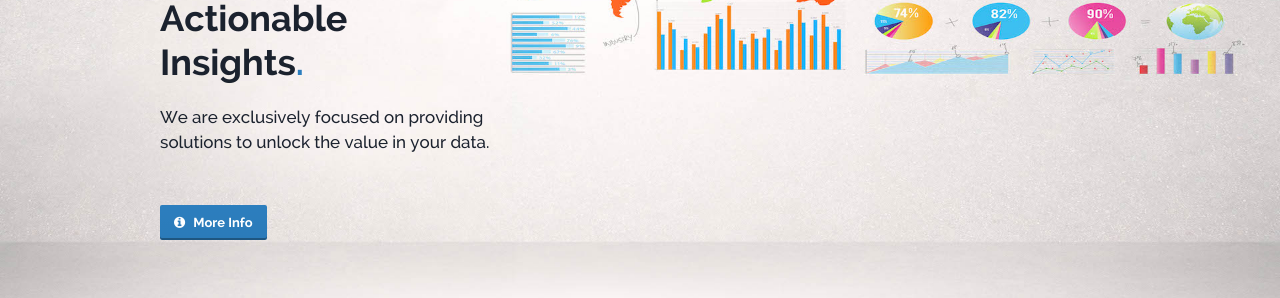
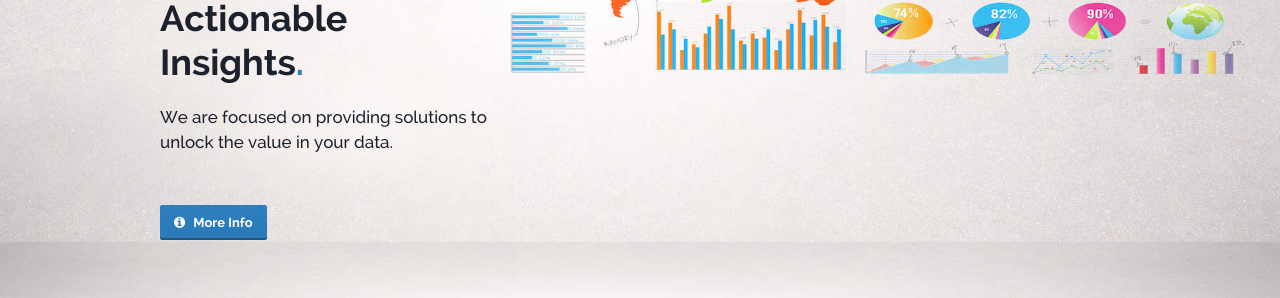
Before and after one commit to dtmtx/dtmtx.github.io, a Jekyll site: the page built from index.html, in a window 1280 px wide and 1286 px high. Shown: the part 212-510 px from the top of the window. Built offline with Jekyll 4.4.1, drawn with Linux system fonts in a browser that asks for light colours; Markdown is read by kramdown in place of the engine named in the settings; some of the changed lines change nothing that is shown.

Commit message:
content update

```diff
--- a/index.html
+++ b/index.html
@@ -30,7 +30,7 @@
                     <h1>Transform your Data into Actionable Insights<span>.</span></h>
                     <!-- Text Make quality informed decisions by getting quick insights from your data-->
                     <p></p>
-                    <h2>We are exclusively focused on providing solutions to unlock the value in your data.</h2>
+                    <h2>We are focused on providing solutions to unlock the value in your data.</h2>
                     <!-- Button -->
                     <a class="button accent" href="solutions.html"><i class="fa fa-info-circle"></i>More Info</a>
                     <!-- Button -->
@@ -73,7 +73,7 @@
                     <h1>Make Informed Decisions<span>.</span></h1>
                     <!-- Text Make quality informed decisions by getting quick insights from your data-->
                     <p></p>
-                    <h2>Make quality informed decisions with real business impact by getting quick insights from your data.</h2>
+                    <h2>Make quality decisions with real business impact by getting quick insights from your data.</h2>
                     <!-- Button -->
                     <a class="button accent" href="solutions.html"><i class="fa fa-info-circle"></i>More Info</a>
                     <!-- Button -->
@@ -113,10 +113,10 @@
                   <!-- ~~~~~~~~~~~~~~~~~ -->
                   <div class="left-column">
                     <!-- Title Data is your distinct competitive advantage. -->
-                    <h1>Stay Up To Date In the Office Or On-the-go<span>.</span></h1>
+                    <h1>Stay Up To Date even On-the-go<span>.</span></h1>
                     <!-- Text Make quality informed decisions by getting quick insights from your data-->
                     <p></p>
-                    <h2>We deliver the right information at the right time in the right manner to the right people within your organization.</h2>
+                    <h2>We deliver information to desktop, tablet or mobile devices.</h2>
                     <!-- Button -->
                     <a class="button accent" href="solutions.html"><i class="fa fa-info-circle"></i>More Info</a>
                     <!-- Button -->
```
